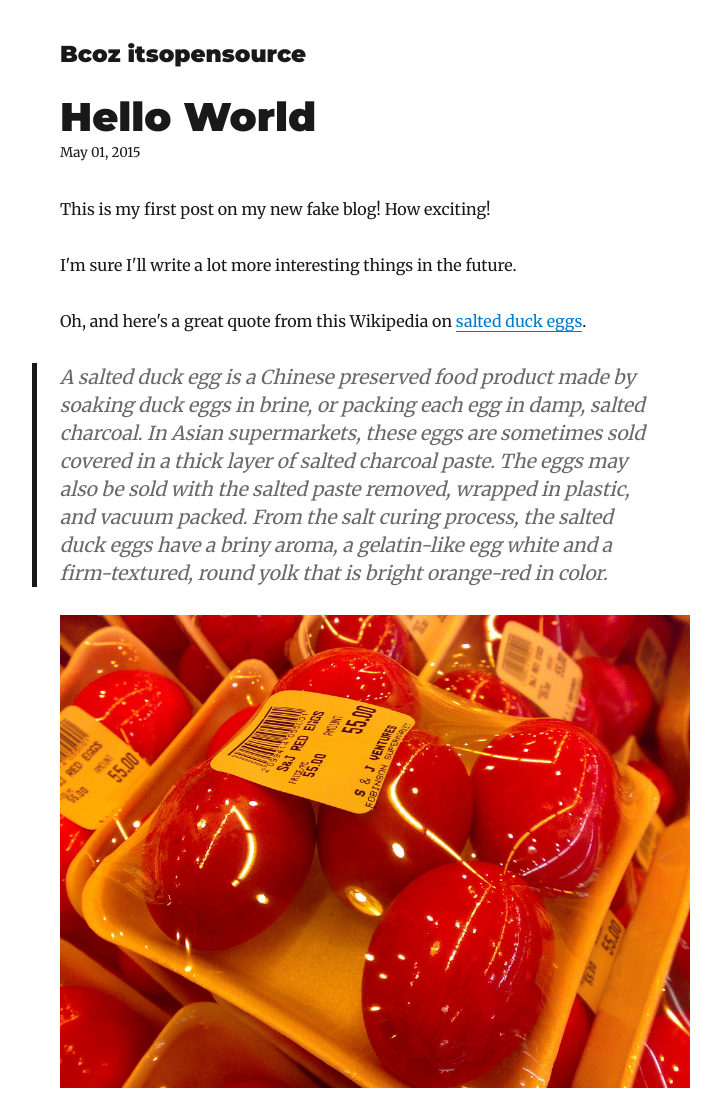
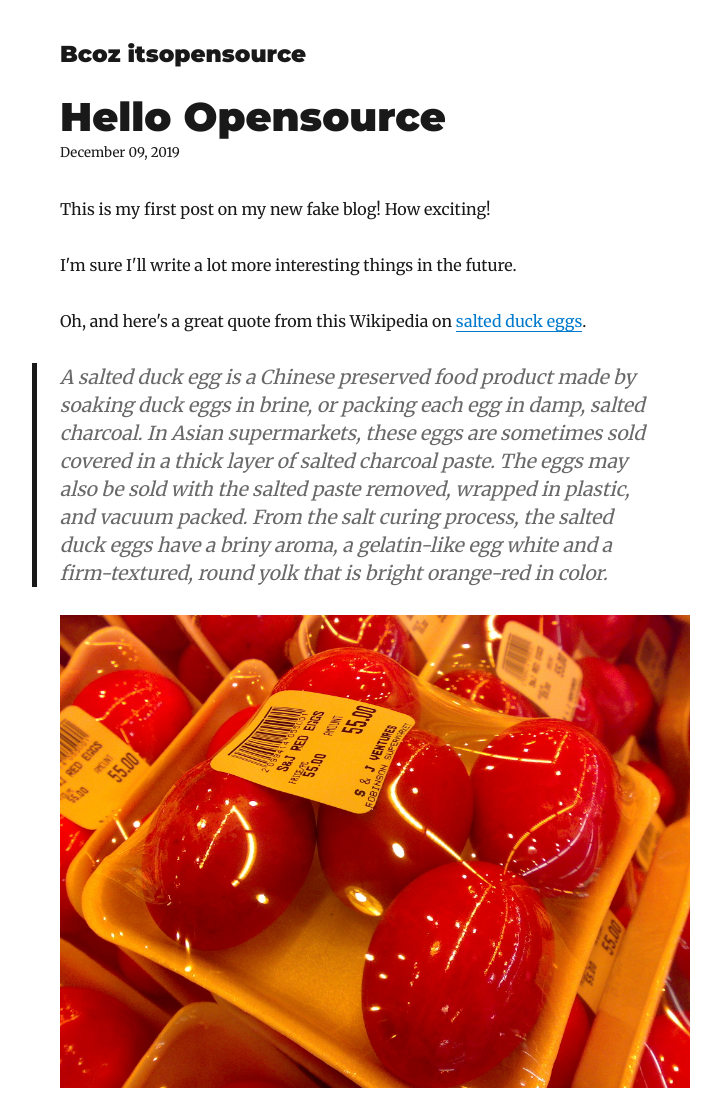
Before and after one commit to tsl143/itsopensource, a Gatsby site: page /hello-world/ in a window 1280 px wide. Shown: the top 1099 px of the page, without its empty margins (265-986 px from the left). Built offline with nearby package versions, Linux system fonts and the light colour scheme; Gatsby itself is replaced by a stand-in of ours; some packages are replaced by stand-ins of ours.

Commit message:
CI check

```diff
--- a/content/blog/hello-world/index.md
+++ b/content/blog/hello-world/index.md
@@ -1,7 +1,7 @@
 ---
-title: Hello World
-date: "2015-05-01T22:12:03.284Z"
-description: "Hello World"
+title: Hello Opensource
+date: "2019-12-09T22:12:03.284Z"
+description: "Hello Opensource"
 ---
 
 This is my first post on my new fake blog! How exciting!
```
Also changed, not shown: 1 other file.
